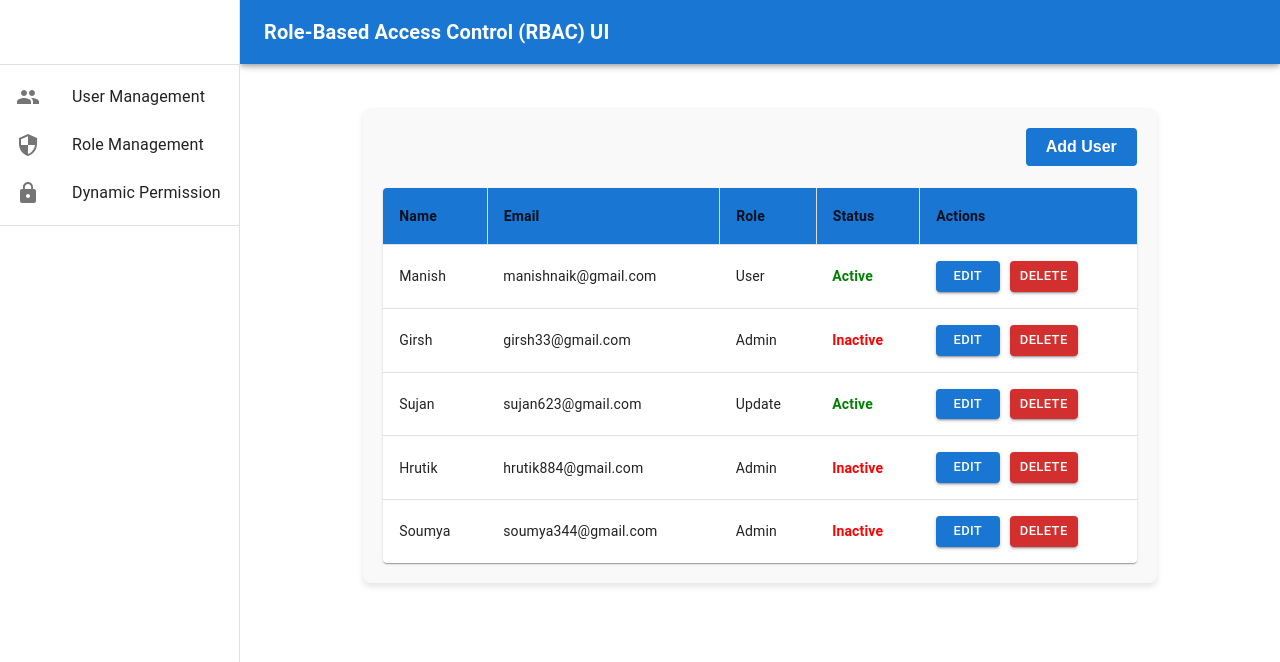
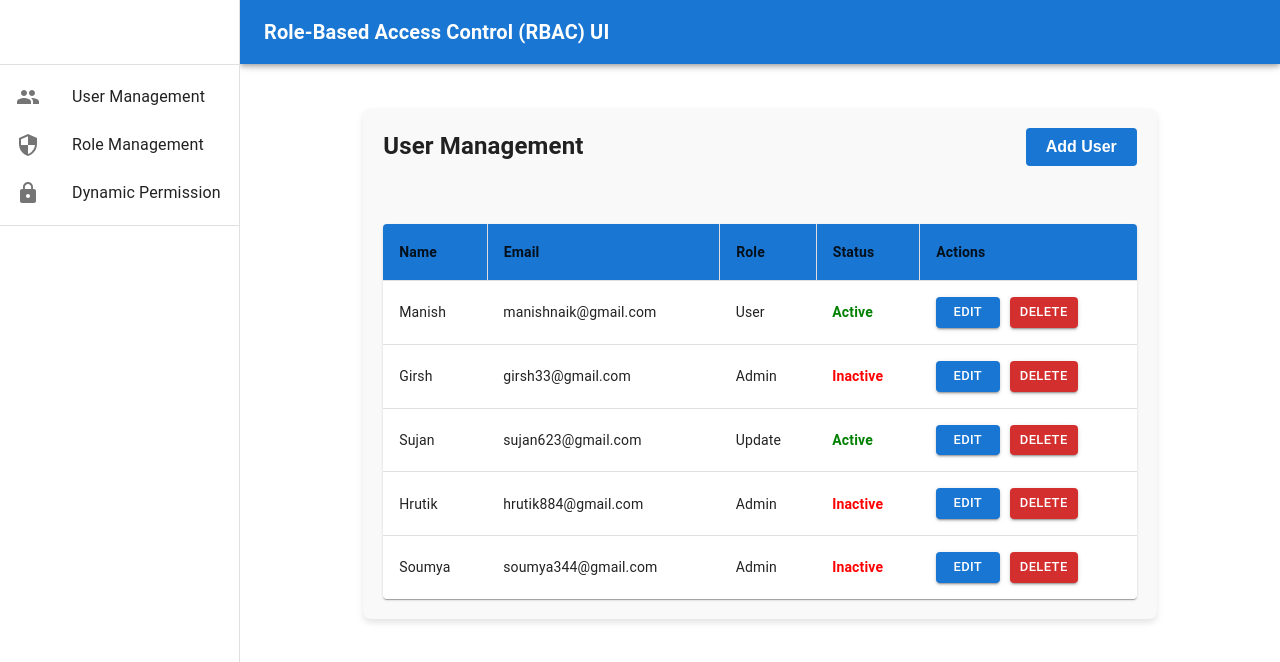
Before and after one commit to Manish50518/RBAC, a React (Vite) app: page / in a window 1280 px wide. Shown: the top 662 px of the page. Built offline with nearby package versions, Linux system fonts and the light colour scheme.

Commit message:
fixing font style

```diff
--- a/src/features/permission/Permission.jsx
+++ b/src/features/permission/Permission.jsx
@@ -30,7 +30,7 @@ function Permission() {
 
   return (
     <div className="table_container">
-      {" "}
+      <h2>Dynamic Permission</h2>
       <button onClick={handleOpenAddPermission} className="add_button">
         Add Permission
       </button>
--- a/src/features/role/Role.jsx
+++ b/src/features/role/Role.jsx
@@ -49,9 +49,11 @@ function Role() {
 
   return (
     <div className="table_container">
+      <h2>Role Management</h2>
       <button onClick={handleAddRole} className="add_button">
         Add Role
       </button>
+
       <TableContainer component={Paper} className="table_container">
         <Table sx={{ minWidth: 650 }} aria-label="simple table">
           <TableHead>
--- a/src/features/user/User.jsx
+++ b/src/features/user/User.jsx
@@ -53,6 +53,7 @@ function UserTable() {
 
   return (
     <div className="table_container">
+      <h2>User Management</h2>
       <button onClick={handleAddUser} className="add_button">
         Add User
       </button>
```
